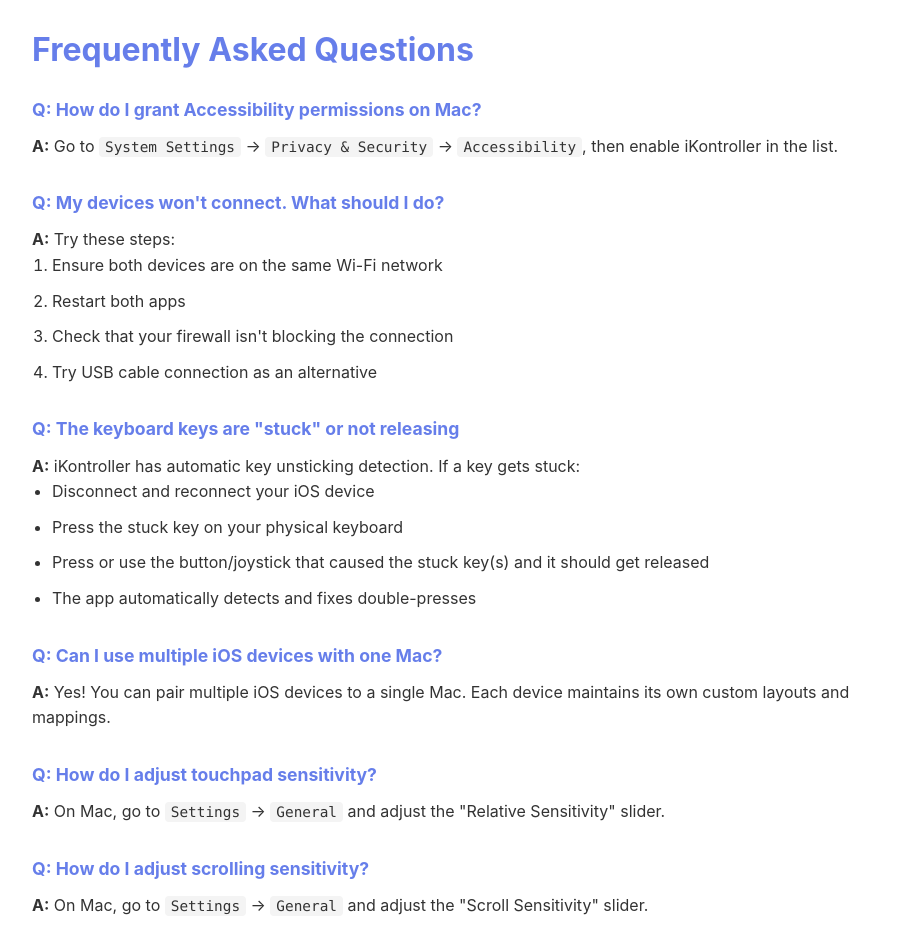
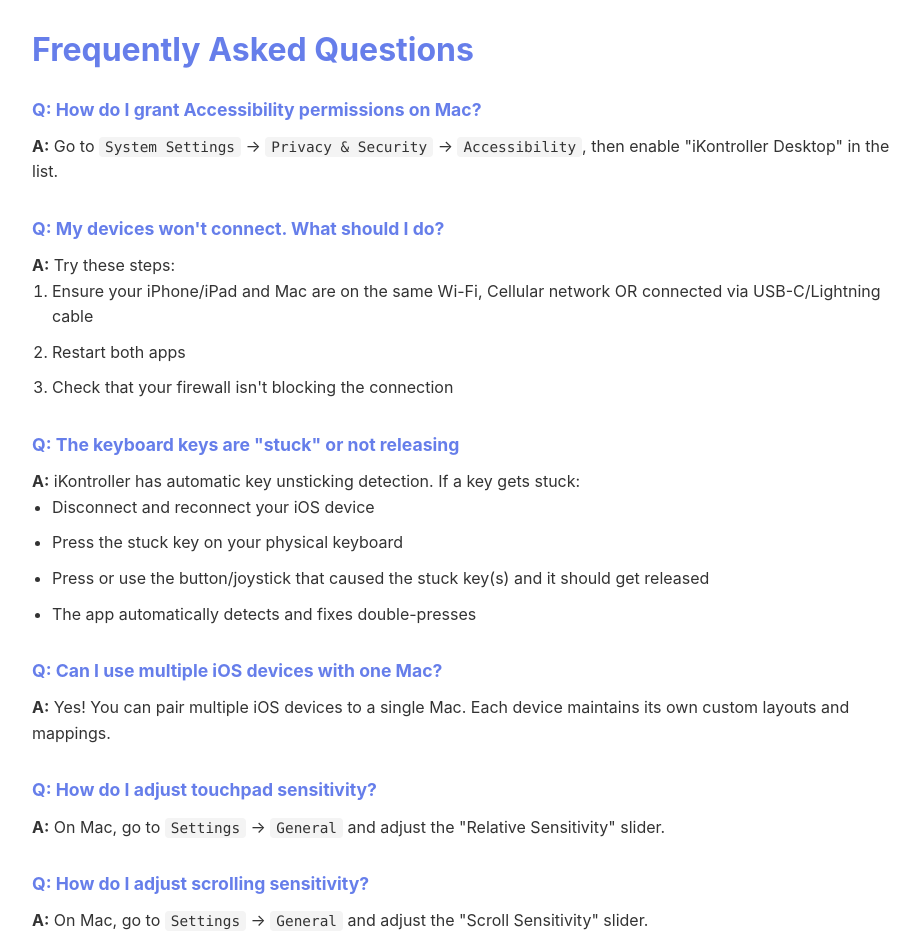
Before and after one commit to BiskuitMarie/ikontroller-support, a plain HTML site: page index.html in a window 1280 px wide. Shown: the part 1480-2414 px from the top of the page, without its empty margins (178-1098 px from the left). Drawn offline with Linux system fonts and the light colour scheme.

Commit message:
Update index.html

```diff
--- a/index.html
+++ b/index.html
@@ -70,17 +70,16 @@
 
             <div class="faq-item">
                 <h4>Q: How do I grant Accessibility permissions on Mac?</h4>
-                <p><strong>A:</strong> Go to <code>System Settings</code> → <code>Privacy & Security</code> → <code>Accessibility</code>, then enable iKontroller in the list. </p>
+                <p><strong>A:</strong> Go to <code>System Settings</code> → <code>Privacy & Security</code> → <code>Accessibility</code>, then enable "iKontroller Desktop" in the list. </p>
             </div>
 
             <div class="faq-item">
                 <h4>Q: My devices won't connect. What should I do? </h4>
                 <p><strong>A:</strong> Try these steps:</p>
                 <ol>
-                    <li>Ensure both devices are on the same Wi-Fi network</li>
+                    <li>Ensure your iPhone/iPad and Mac are on the same Wi-Fi, Cellular network OR connected via USB-C/Lightning cable</li>
                     <li>Restart both apps</li>
                     <li>Check that your firewall isn't blocking the connection</li>
-                    <li>Try USB cable connection as an alternative</li>
                 </ol>
             </div>
 
```
